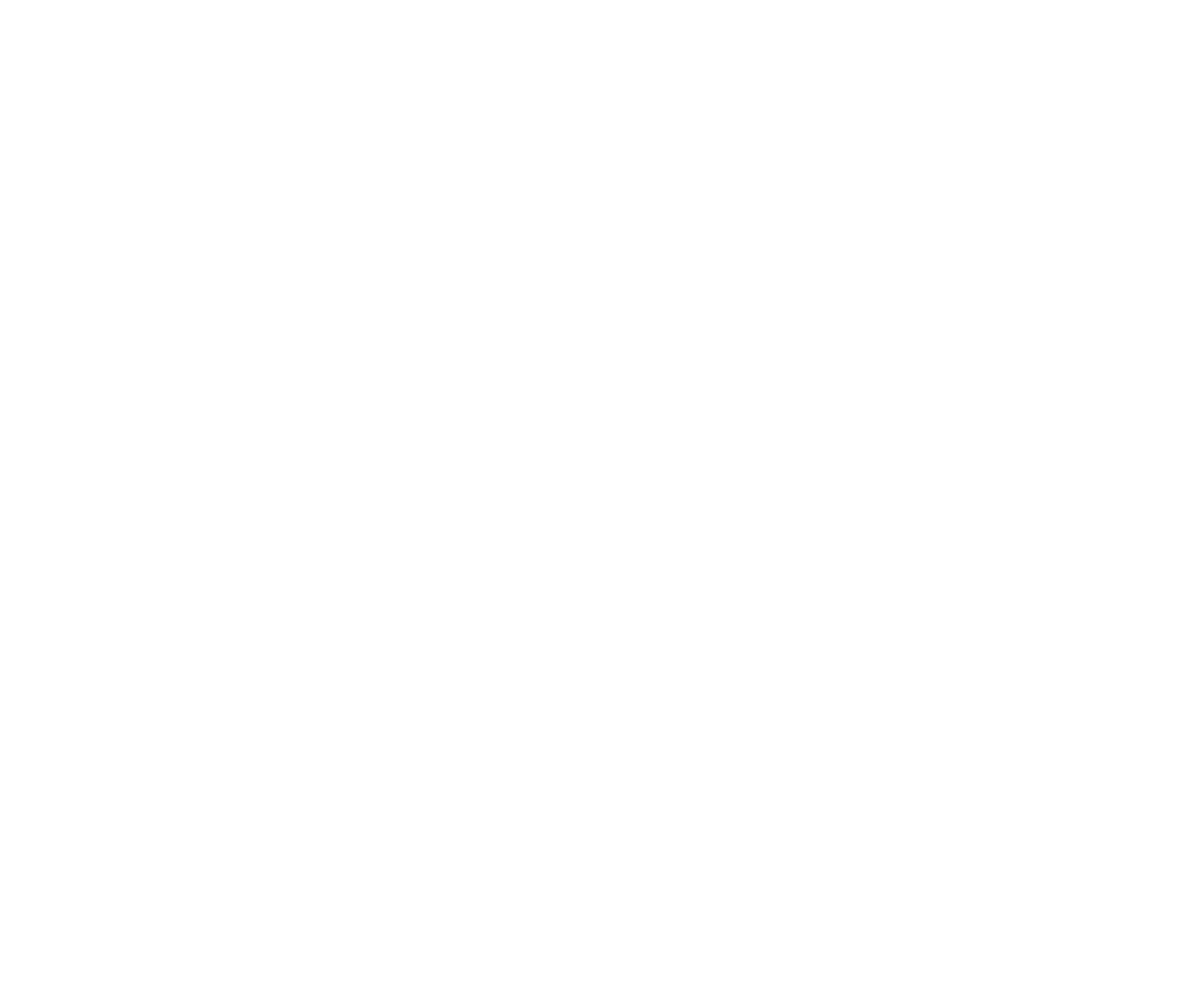
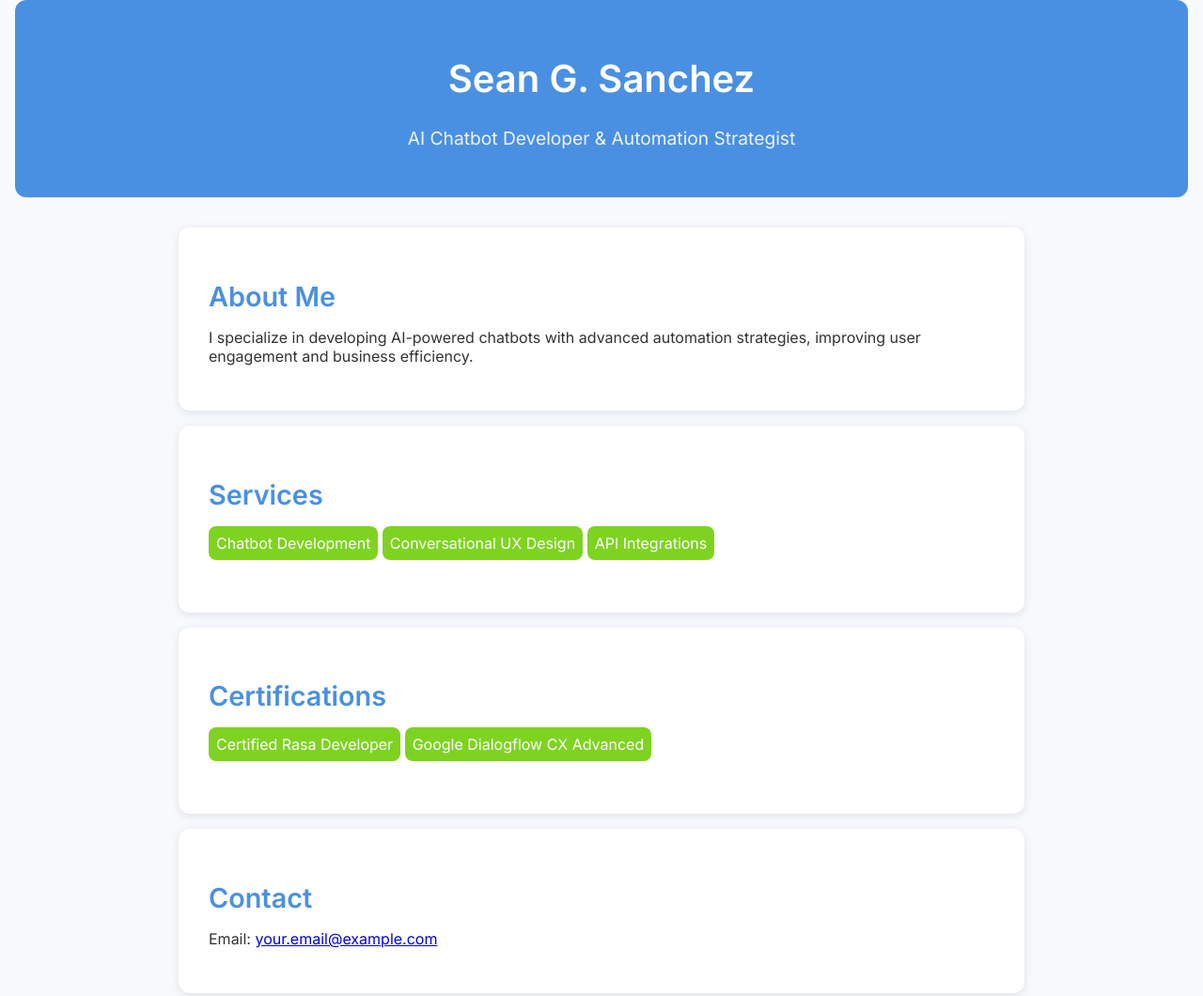
Before and after one commit to Seangs3590/Chatbot-portfolio, a plain HTML site: page index.html in a window 1280 px wide. Shown: the top 1060 px of the page at 94% size. Before the commit the page ends 800 px from the top, so only its background shows below. Drawn offline with Linux system fonts and the light colour scheme.

Commit message:
Update index.html

```diff
--- a/index.html
+++ b/index.html
@@ -4,72 +4,131 @@
   <meta charset="UTF-8">
   <meta name="viewport" content="width=device-width, initial-scale=1.0">
 
-  <meta name="description" content="Portfolio of Sean G. Sanchez – AI Chatbot Developer & Automation Strategist.">
-  <meta property="og:title" content="Sean G. Sanchez – AI Chatbot Developer">
-  <meta property="og:description" content="Explore innovative chatbot development and automation strategies with an institutional design.">
-
   <title>Sean G. Sanchez – AI Chatbot Developer</title>
 
-  <link href="https://fonts.googleapis.com/css?family=Source+Sans+Pro:400,600,700&display=swap" rel="stylesheet">
+  <link href="https://fonts.googleapis.com/css2?family=Inter:wght@300;400;600&display=swap" rel="stylesheet">
 
   <style>
-    *, *::before, *::after {
+    /* Global Styles */
+    body {
+      font-family: 'Inter', sans-serif;
+      background: #f7f9fc;
+      color: #333;
       margin: 0;
       padding: 0;
-      box-sizing: border-box;
-    }
-    body {
-      font-family: 'Source Sans Pro', sans-serif;
-      color: #333;
-      background: #fff;
-      line-height: 1.6;
     }
 
     :root {
-      --gov-blue: #005ea2;
-      --gov-green: #107e3e;
-      --light-gray: #f1f1f1;
+      --primary: #4A90E2;
+      --secondary: #7ED321;
+      --background: #ffffff;
+      --text-light: #555;
     }
 
-    header.site-header {
-      background: var(--light-gray);
-      border-bottom: 4px solid var(--gov-blue);
-      padding: 1rem 0;
-      position: sticky;
-      top: 0;
-      z-index: 100;
+    .container {
+      max-width: 900px;
+      margin: 2rem auto;
+      padding: 0 1rem;
     }
-    header.site-header .container {
-      max-width: 1200px;
-      margin: 0 auto;
-      padding: 0 1rem;
-      display: flex;
-      align-items: center;
-      justify-content: space-between;
+
+    /* Header */
+    header {
+      text-align: center;
+      padding: 2rem 0;
+      background: var(--primary);
+      color: #fff;
+      border-radius: 12px;
+      margin: 0 1rem;
     }
-    header.site-header .logo {
-      font-size: 1.5rem;
-      font-weight: 600;
-      color: var(--gov-blue);
-    }
-    header.site-header nav ul {
-      list-style: none;
-      display: flex;
-    }
-    header.site-header nav ul li {
-      margin-left: 1rem;
-    }
-    header.site-header nav ul li a {
-      color: var(--gov-blue);
-      text-decoration: none;
+
+    header h1 {
+      font-size: 2.5rem;
       font-weight: 600;
     }
-    header.site-header nav ul li a:hover {
-      color: var(--gov-green);
+
+    header p {
+      font-size: 1.2rem;
+      opacity: 0.9;
     }
 
-    .hero {
-      background: var(--gov-blue);
+    /* Sections */
+    section {
+      background: var(--background);
+      padding: 2rem;
+      margin: 1rem 0;
+      border-radius: 12px;
+      box-shadow: 0 2px 10px rgba(0, 0, 0, 0.1);
+    }
+
+    h2 {
+      font-size: 1.8rem;
+      color: var(--primary);
+      margin-bottom: 1rem;
+    }
+
+    ul {
+      list-style: none;
+      padding: 0;
+    }
+
+    ul li {
+      font-size: 1rem;
+      padding: 0.5rem;
+      background: var(--secondary);
       color: #fff;
+      border-radius: 8px;
+      margin-bottom: 0.5rem;
+      display: inline-block;
+    }
+
+    /* Footer */
+    footer {
       text-align: center;
-      padding:
+      padding: 1rem;
+      font-size: 0.9rem;
+      color: var(--text-light);
+    }
+  </style>
+</head>
+<body>
+
+  <header>
+    <h1>Sean G. Sanchez</h1>
+    <p>AI Chatbot Developer & Automation Strategist</p>
+  </header>
+
+  <div class="container">
+    <section id="about">
+      <h2>About Me</h2>
+      <p>I specialize in developing AI-powered chatbots with advanced automation strategies, improving user engagement and business efficiency.</p>
+    </section>
+
+    <section id="services">
+      <h2>Services</h2>
+      <ul>
+        <li>Chatbot Development</li>
+        <li>Conversational UX Design</li>
+        <li>API Integrations</li>
+      </ul>
+    </section>
+
+    <section id="certs">
+      <h2>Certifications</h2>
+      <ul>
+        <li>Certified Rasa Developer</li>
+        <li>Google Dialogflow CX Advanced</li>
+      </ul>
+    </section>
+
+    <section id="contact">
+      <h2>Contact</h2>
+      <p>Email: <a href="mailto:your.email@example.com">your.email@example.com</a></p>
+    </section>
+  </div>
+
+  <footer>
+    <p>&copy; 2025 Sean G. Sanchez. All rights reserved.</p>
+  </footer>
+
+</body>
+</html>
```
